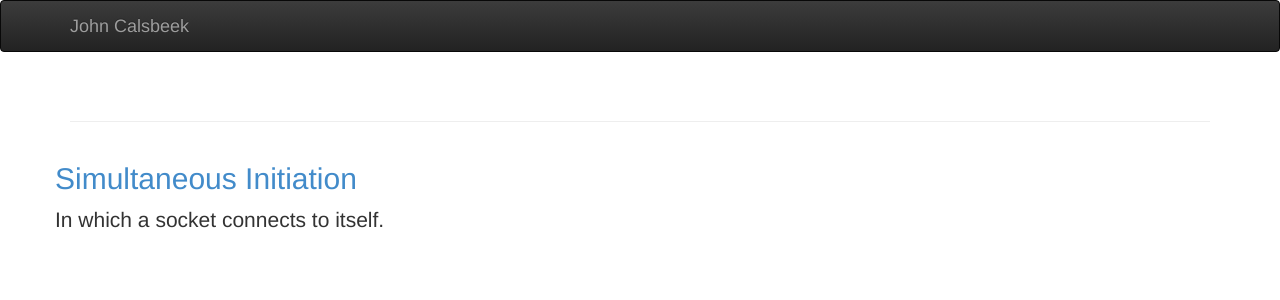
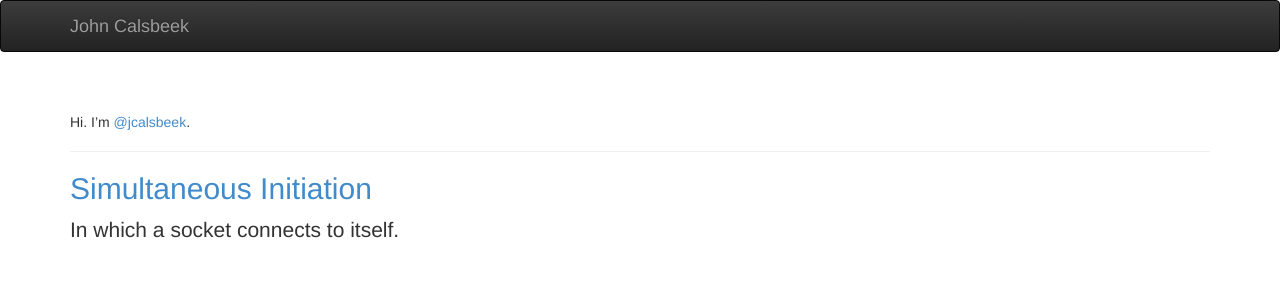
Before and after one commit to Nexuapex/nexuapex.github.com, a Jekyll site: the page built from index.html, in a window 1280 px wide. Shown: the top 300 px of the page. Built offline with Jekyll 4.4.1, drawn with Linux system fonts in a browser that asks for light colours; nearby versions of some CDN libraries.

Commit message:
Tidy up front page.

```diff
--- a/index.html
+++ b/index.html
@@ -2,13 +2,9 @@
 layout: default
 ---
 <header class="page-header">
-  <!-- Hello. -->
+  <p>Hi. I’m <a href="http://twitter.com/jcalsbeek">@jcalsbeek</a>.</p>
 </header>
-<div class="row">
-  <div class="span12">
-    {% for post in site.posts %}
-      <h2><a href="{{ post.url }}">{{ post.title }}</a></h2>
-      <p class="lead">{{ post.subhead }}</p>
-    {% endfor %}
-  </div>
-</div>
+{% for post in site.posts %}
+  <h2><a href="{{ post.url }}">{{ post.title }}</a></h2>
+  <p class="lead">{{ post.subhead }}</p>
+{% endfor %}
```
